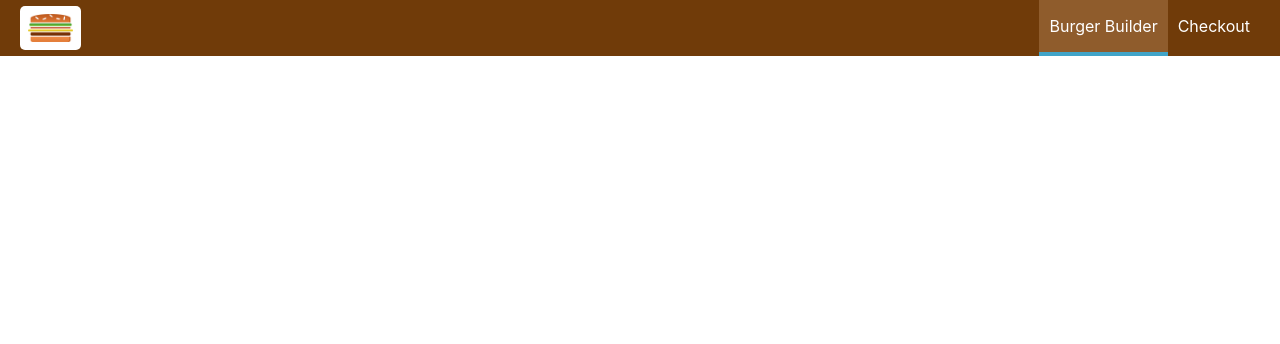
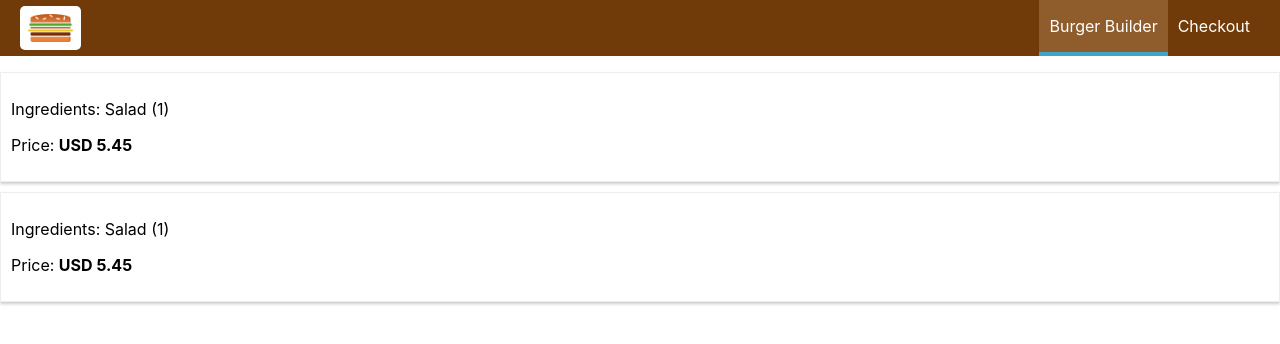
Before and after one commit to ysvet/myburger, a React (Create React App) app: page /orders in a window 1280 px wide. Shown: the top 344 px of the page. Built offline with nearby package versions, Linux system fonts and the light colour scheme.

Commit message:
added an order page

```diff
--- a/src/App.js
+++ b/src/App.js
@@ -4,6 +4,7 @@
 import Layout from './hoc/Layout/Layout';
 import BurgerBuilder from './containers/BurgerBuilder/BurgerBuilder';
 import Checkout from './containers/Checkout/Checkout';
+import Orders from './containers/Orders/Orders';
 
 class App extends Component {
 
@@ -13,6 +14,7 @@
         <Layout>
           <Switch>
             <Route path="/checkout" component={Checkout} />
+            <Route path="/orders" component={Orders} />
             <Route path="/" exact component={BurgerBuilder} />
           </Switch>
 
--- /dev/null
+++ b/src/components/Order/Order.js
@@ -0,0 +1,12 @@
+import React from 'react';
+
+import styles from './Order.module.css';
+
+const order = (props) => (
+    <div className={styles.Order}>
+        <p>Ingredients: Salad (1)</p>
+        <p>Price: <strong>USD 5.45</strong></p>
+    </div>
+);
+
+export default order;
--- /dev/null
+++ b/src/components/Order/Order.module.css
@@ -0,0 +1,8 @@
+.Order {
+    width: 100%;
+    border: 1px solid #eee;
+    box-shadow: 0 2px 3px #ccc;
+    padding: 10px;
+    margin: 10px auto;
+    box-sizing: border-box;
+}
--- /dev/null
+++ b/src/containers/Orders/Orders.js
@@ -0,0 +1,16 @@
+import React, { Component } from 'react';
+
+import Order from '../../components/Order/Order';
+
+class Orders extends Component {
+    render () {
+        return (
+            <div>
+                <Order />
+                <Order />
+            </div>
+        );
+    }
+}
+
+export default Orders;
```
